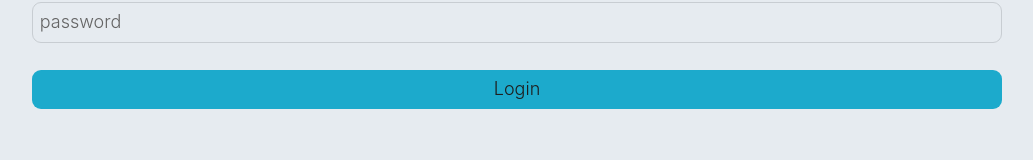
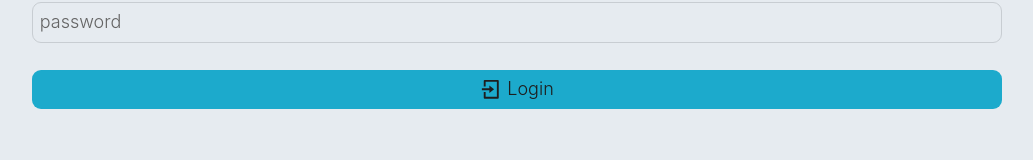
Before and after one commit to hypulse/devlog, a Next.js app: page /admin/login in a window 1280 px wide. Shown: the part 209-369 px from the top of the page, without its empty margins (123-1156 px from the left). Built offline with nearby package versions, Linux system fonts and the light colour scheme; a web font is replaced by a local one.

Commit message:
어드민 페이지 디자인 개편

```diff
--- a/pages/admin/login.tsx
+++ b/pages/admin/login.tsx
@@ -6,7 +6,27 @@ export default function Page() {
     <div className="flex flex-col gap-y-elementGap">
       <Input type="text" placeholder="email" />
       <Input type="text" placeholder="password" />
-      <Button className="bg-primary">Login</Button>
+      <Button className="bg-primary flex items-center gap-x-xsGap justify-center">
+        <RiLoginBoxLine />
+        <span>Login</span>
+      </Button>
     </div>
   );
 }
+
+function RiLoginBoxLine(props: React.SVGProps<SVGSVGElement>) {
+  return (
+    <svg
+      xmlns="http://www.w3.org/2000/svg"
+      width="1em"
+      height="1em"
+      viewBox="0 0 24 24"
+      {...props}
+    >
+      <path
+        fill="currentColor"
+        d="M4 15h2v5h12V4H6v5H4V3a1 1 0 0 1 1-1h14a1 1 0 0 1 1 1v18a1 1 0 0 1-1 1H5a1 1 0 0 1-1-1v-6Zm6-4V8l5 4l-5 4v-3H2v-2h8Z"
+      ></path>
+    </svg>
+  );
+}
--- a/pages/admin/posts.tsx
+++ b/pages/admin/posts.tsx
@@ -41,13 +41,12 @@ export default function Page() {
 
   return (
     <div className="space-y-sectionGap">
-      <div className="flex justify-between">
-        <label className="flex items-center gap-x-xsGap">
-          <span>State:</span>
+      <div className="flex justify-between items-center">
+        <label className="flex flex-col">
+          <span className="text-textSecondary text-caption">State</span>
           <select
             value={state}
             onChange={(e) => setState(e.target.value as PostState)}
-            className="ml-xsGap"
           >
             <option value="active">Article</option>
             <option value="snippet">Snippet</option>
@@ -56,12 +55,13 @@ export default function Page() {
           </select>
         </label>
 
-        <label className="flex items-center gap-x-xsGap">
-          <span>Posts per page:</span>
+        <label className="flex flex-col">
+          <span className="text-textSecondary text-caption">
+            Limit per page
+          </span>
           <select
             value={limit}
             onChange={(e) => setLimit(parseInt(e.target.value, 10))}
-            className="ml-xsGap"
           >
             <option value={5}>5</option>
             <option value={10}>10</option>
```
